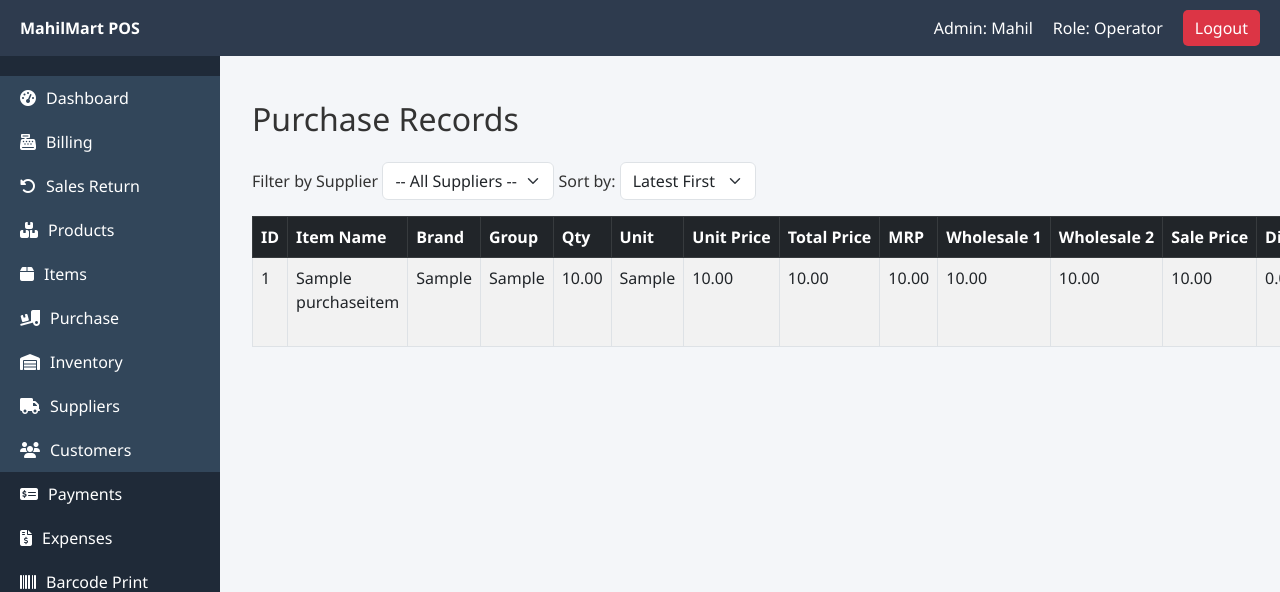
After one commit to mahiltechlabops-bot/mahilmart-pos, a Django app: page /purchase_list/ in a window 1280 px wide. The commit adds this page. Shown: the top 592 px of the page. Run offline with Django 5.2, Linux system fonts and the light colour scheme; tables that the repository leaves empty hold one stand-in row (values such as "Sample post").

Commit message:
last_commits

```diff
--- a/MahilMartPOS_App/models.py
+++ b/MahilMartPOS_App/models.py
@@ -515,7 +515,7 @@ class Inventory(models.Model):
     whole_price = models.FloatField(default=0)
     whole_price_2 = models.FloatField(default=0)
     sale_price = models.FloatField(default=0)
-    purchased_at = models.DateField(null=True, blank=True)
+    purchased_at = models.DateTimeField(null=True, blank=True)
     expiry_date = models.DateField(null=True, blank=True)
     purchase = models.ForeignKey(Purchase, on_delete=models.CASCADE, null=True, blank=True)  # Optional
     created_at = models.DateTimeField(auto_now_add=True)
--- /dev/null
+++ b/MahilMartPOS_App/templates/purchase_list.html
@@ -0,0 +1,88 @@
+{% extends 'base.html' %}
+{% block title %}Purchase List{% endblock %}
+
+{% block content %}
+<div class="container mt-4" style="max-width: 1800px;">
+    <h2 class="mb-4">Purchase Records</h2>
+    <!-- Filter Form -->
+     <form method="get" class="mb-3">
+        <label for="supplier">Filter by Supplier</label>
+        <select name="supplier" id="supplier" class="form-select w-auto d-inline-block" onchange="this.form.submit()">
+            <option value="">-- All Suppliers --</option>
+            {% for sid in supplier_ids %}
+                {% if sid %}
+                    <option value="{{ sid }}" {% if selected_supplier == sid %}selected{% endif %}>
+                        {{ sid }}
+                    </option>
+                {% else %}
+                    <option value="None" {% if selected_supplier == 'None' %}selected{% endif %}>
+                        Unknown Supplier
+                    </option>
+                {% endif %}
+            {% endfor %}
+        </select>
+
+        <!-- Sort order -->
+        <label for="sort">Sort by:</label>
+        <select name="sort" id="sort" class="form-select d-inline-block w-auto" onchange="this.form.submit()">
+            <option value="desc" {% if sort_order == 'desc' %}selected{% endif %}>Latest First</option>
+            <option value="asc" {% if sort_order == 'asc' %}selected{% endif %}>Oldest First</option>
+        </select>
+
+    </form>
+
+    <table class="table table-bordered table-striped table-hover">
+      <thead class="table-dark">
+            <tr>
+                <th style="white-space: nowrap;">ID</th>
+                <th style="white-space: nowrap;">Item Name</th>
+                <th style="white-space: nowrap;">Brand</th>
+                <th style="white-space: nowrap;">Group</th>
+                <th style="white-space: nowrap;">Qty</th>
+                <th style="white-space: nowrap;">Unit</th>
+                <th style="white-space: nowrap;">Unit Price</th>
+                <th style="white-space: nowrap;">Total Price</th>
+                <th style="white-space: nowrap;">MRP</th>
+                <th style="white-space: nowrap;">Wholesale 1</th>
+                <th style="white-space: nowrap;">Wholesale 2</th>
+                <th style="white-space: nowrap;">Sale Price</th>
+                <th style="white-space: nowrap;">Discount</th>
+                <th style="white-space: nowrap;">Net Price</th>
+                <th style="white-space: nowrap;">Tax %</th>
+                <th style="white-space: nowrap;">Batch</th>
+                <th style="white-space: nowrap;">Expiry</th>
+                <th style="white-space: nowrap;">Purchased At</th>
+                <th style="white-space: nowrap;">Supplier</th>
+            </tr>
+        </thead>
+
+        <tbody>
+            {% for p in purchases %}
+            <tr>
+                <td>{{ p.id }}</td>
+                <td>{{ p.item_name }}</td>
+                <td>{{ p.brand }}</td>
+                <td>{{ p.group }}</td>
+                <td>{{ p.quantity }}</td>
+                <td>{{ p.unit }}</td>
+                <td>{{ p.unit_price }}</td>
+                <td>{{ p.total_price }}</td>
+                <td>{{ p.mrp_price }}</td>
+                <td>{{ p.whole_price }}</td>
+                <td>{{ p.whole_price_2 }}</td>
+                <td>{{ p.sale_price }}</td>
+                <td>{{ p.discount }}</td>
+                <td>{{ p.net_price }}</td>
+                <td>{{ p.tax }}</td>
+                <td>{{ p.batch_no }}</td>
+                <td>{{ p.expiry_date }}</td>
+                <td>{{ p.purchased_at|date:"Y-m-d" }}</td>
+                <td>{{ p.supplier_id }}</td>
+            </tr>
+            {% empty %}
+            <tr><td colspan="19">No purchases found.</td></tr>
+            {% endfor %}
+        </tbody>
+    </table>
+</div>
+{% endblock %}
--- a/MahilMartPOS_App/urls.py
+++ b/MahilMartPOS_App/urls.py
@@ -28,6 +28,7 @@ urlpatterns = [
     path('tax', views.Tax_creation, name='tax_creation'),
     path('sale_return/', views.sale_return_view, name='sale_return'),
     path('purchase/', views.purchase_view, name='purchase'),
+    path('purchase_list/', views.purchase_list, name='purchase_list'),
     path('api/item/fetch/', views.fetch_item, name='fetch_item'),
     path('api/purchase/create/', views.create_purchase, name='create_purchase'),
     path('purchase_return/', views.purchase_return_view, name='purchase_return'),
--- a/MahilMartPOS_App/views.py
+++ b/MahilMartPOS_App/views.py
@@ -27,6 +27,7 @@ from django.shortcuts import render, redirect
 from django.shortcuts import redirect, HttpResponse
 from .models import Quotation, Order, OrderItem
 from django.utils import timezone
+from django.db.models import F
 from .models import (
     Supplier,
     Customer,
@@ -108,7 +109,7 @@ def create_invoice_view(request):
 
             for i in range(len(item_names)):
                 if not any([codes[i].strip(), item_names[i].strip(), qtys[i].strip(), selling_prices[i].strip()]):
-                    continue  # Skip empty rows
+                    continue
 
                 qty = int(qtys[i]) if qtys[i] else 0
                 mrsp = float(mrsps[i]) if mrsps[i] else 0.0
@@ -116,6 +117,52 @@ def create_invoice_view(request):
                 amount = qty * selling_price
                 points_earned = amount / 200
                 points_earned_total += points_earned
+
+
+                item_code = codes[i]
+                remaining_qty = qty
+
+
+                # Ordered by purchased_at (oldest first) and then by id (as tiebreaker)
+                inventory_items = Inventory.objects.filter(
+                    code=item_code,
+                    quantity__gt=0
+                ).order_by('purchased_at', 'id')
+
+                item_inventory_details = []
+
+                for inv_item in inventory_items:
+                    if remaining_qty <= 0:
+                        break
+
+                    available_qty = inv_item.quantity
+                    deduct_qty = min(available_qty, remaining_qty)
+
+                    # Record inventory details before updating
+                    item_inventory_details.append({
+                        'inventory_id': inv_item.id,
+                        'batch_no': inv_item.batch_no,
+                        'purchased_at': str(inv_item.purchased_at),
+                        'original_qty': available_qty,
+                        'deducted_qty': deduct_qty,
+                        'remaining_qty': available_qty - deduct_qty
+                    })
+
+                    # Update inventory quantity
+                    inv_item.quantity -= deduct_qty
+                    inv_item.save()
+
+                    remaining_qty -= deduct_qty
+
+                if remaining_qty > 0:
+                    # Rollback any already deducted quantities
+                    for inv_detail in item_inventory_details:
+                        inv_item = Inventory.objects.get(id=inv_detail['inventory_id'])  # Changed to id
+                        inv_item.quantity += inv_detail['deducted_qty']
+                        inv_item.save()
+
+                    raise ValueError(f"Insufficient stock for item {item_names[i]} (Code: {item_code}). Needed {qty}, only {qty - remaining_qty} available")
+
 
                 item_details.append({
                     'sno': int(snos[i]) if snos[i] else i + 1,
@@ -126,9 +173,6 @@ def create_invoice_view(request):
                     'selling_price': selling_price,
                     'amount': amount
                 })
-
-            # Total from form or calculate sum of item amounts
-            total_amount = sum(item['amount'] for item in item_details)
 
             # Save as one Billing row
             Billing.objects.create(
@@ -181,11 +225,19 @@ def get_item_info(request):
         item = Item.objects.filter(item_name__iexact=name).first()
 
     if item:
+        # Calculate total available quantity from Inventory
+        total_available = (
+            Inventory.objects
+            .filter(item=item)
+            .aggregate(total=Sum('quantity'))['total'] or 0
+        )
+
         return JsonResponse({
             'item_name': item.item_name,
             'item_code': item.code,
             'mrsp': item.MRSP,
             'sale_rate': item.sale_rate,
+            'available_qty': total_available,
         })
     else:
         return JsonResponse({'error': 'Item not found'}, status=404)
@@ -766,6 +818,35 @@ def purchase_view(request):
     }
     return render(request, 'purchase.html', context)
 
+def purchase_list(request):
+    supplier_id = request.GET.get('supplier')
+    sort_order = request.GET.get('sort', 'desc')
+
+    purchases = PurchaseItem.objects.all()
+
+    if supplier_id == 'None':
+        purchases = purchases.filter(supplier_id__isnull=True) | purchases.filter(supplier_id='')
+    elif supplier_id:
+        purchases = purchases.filter(supplier_id=supplier_id)
+
+    # Sort logic
+    if sort_order == 'asc':
+        purchases = purchases.order_by('purchased_at')
+    else:
+        purchases = purchases.order_by('-purchased_at')
+
+    supplier_ids = (
+        PurchaseItem.objects
+        .values_list('supplier_id', flat=True)
+        .distinct()
+    )
+
+    return render(request, 'purchase_list.html', {
+        'purchases': purchases,
+        'supplier_ids': supplier_ids,
+        'selected_supplier': supplier_id,
+    })
+
 def fetch_item(request):
     name = request.GET.get('name', '').strip()
     code = request.GET.get('code', '').strip()
@@ -1098,8 +1179,7 @@ def inventory_view(request):
             Q(item__item_name__icontains=query) |
             Q(item__code__icontains=query) |
             Q(item__brand__icontains=query) |
-            Q(item__unit__icontains=query)  |
-            Q(item__hsn__icontains=query)
+            Q(item__unit__icontains=query)
         )
 
     return render(request, 'inventory.html', {
```
Also changed, not shown: MahilMartPOS_App/templates/billing.html (+15 -0 lines), MahilMartPOS_App/templates/inventory.html (+3 -5 lines), MahilMartPOS_App/templates/purchase.html (+8 -2 lines), MahilMartPOS_App/migrations/0066_alter_inventory_purchased_at_and_more.py (added), MahilMartPOS_App/migrations/0067_alter_billing_points_alter_billing_points_earned.py (added), MahilMartPOS_App/migrations/0068_alter_billing_points_alter_billing_points_earned.py (added), MahilMartPOS_App/migrations/0069_alter_purchaseitem_purchased_at.py (added).
